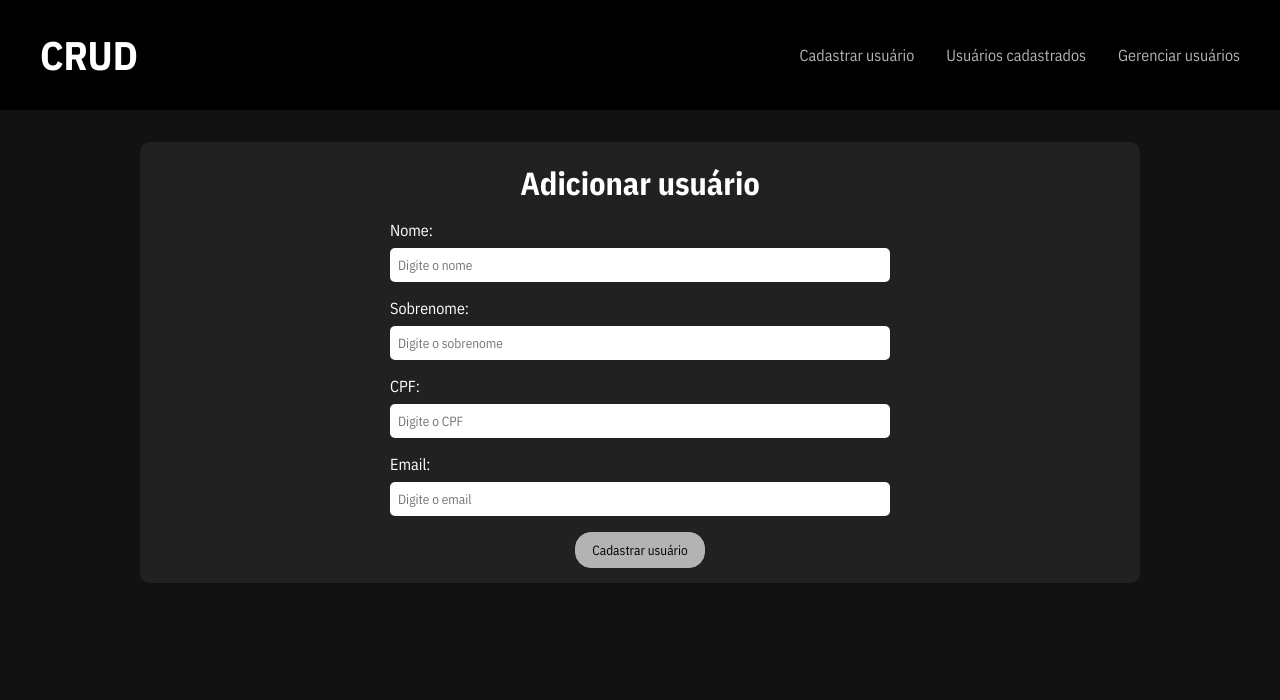
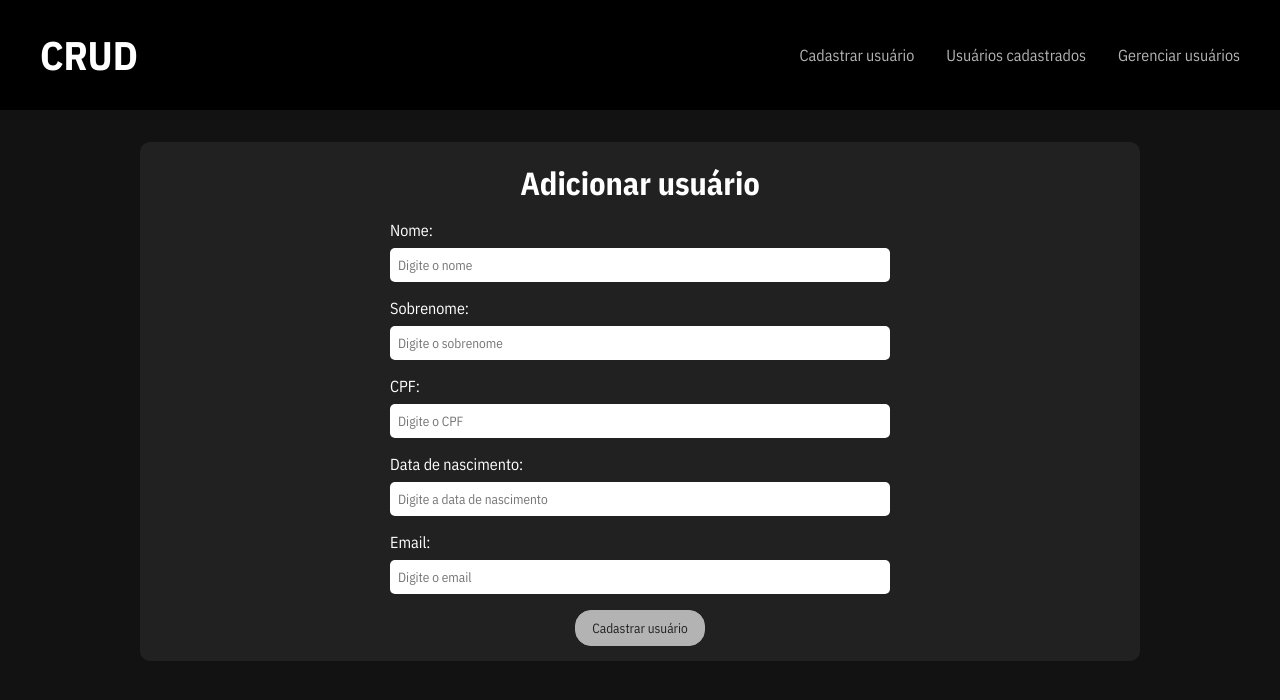
Before and after one commit to xxzidanilloxx/crud-react, a React (Vite) app: page /new-user in a window 1280 px wide. Shown: the top 700 px of the page. Built offline with nearby package versions, Linux system fonts and the light colour scheme.

Commit message:
feat: implementação do atributo data de nascimento

```diff
--- a/src/routes/Admin.css
+++ b/src/routes/Admin.css
@@ -12,6 +12,11 @@
   flex-direction: column;
   margin-bottom: .5rem;
   padding-bottom: .5rem;
+}
+
+.admin h2,
+.admin p {
+    margin-bottom: 1rem;
 }
 
 .actions {
--- a/src/routes/Admin.jsx
+++ b/src/routes/Admin.jsx
@@ -41,7 +41,7 @@ const Admin = () => {
       ) : (
         user.map((user) => (
           <div className="user" key={user.id}>
-            <h2>{user.firstName}</h2>
+            <h2>{`${user.firstName} ${user.lastName}`}</h2>
             <div className="actions">
               <Link className="btn edit-btn" to={`/users/edit/${user.id}`}>
                 Editar
--- a/src/routes/EditUser.jsx
+++ b/src/routes/EditUser.jsx
@@ -10,6 +10,7 @@ const EditUser = () => {
   const [firstName, setFirstName] = useState("");
   const [lastName, setLastName] = useState("");
   const [cpf, setCpf] = useState("");
+  const [birthDate, setBirthDate] = useState("");
   const [email, setEmail] = useState("");
 
   const { id } = useParams();
@@ -25,6 +26,7 @@ const EditUser = () => {
       setFirstName(data.firstName);
       setLastName(data.lastName);
       setCpf(data.cpf);
+      setBirthDate(data.birthDate);
       setEmail(data.email);
 
     } catch (error) {
@@ -35,7 +37,7 @@ const EditUser = () => {
   const editUser = async (e) => {
     e.preventDefault();
 
-    const user = { firstName, lastName, cpf, email };
+    const user = { firstName, lastName, cpf, birthDate, email };
 
     await userFetch.put(`/users/${id}`, user);
 
@@ -86,6 +88,17 @@ const EditUser = () => {
         />
       </div>
       <div className="form-control">
+          <label htmlFor="birthDate">Data de nascimento:</label>
+          <input
+            type="text"
+            name="birthDate"
+            id="birthDate"
+            placeholder="Digite a data de nascimento"
+            onChange={(e) => setBirthDate(e.target.value)}
+            value={birthDate || ""}
+          />
+        </div>
+      <div className="form-control">
         <label htmlFor="email">Email:</label>
         <input
           type="text"
--- a/src/routes/NewUser.jsx
+++ b/src/routes/NewUser.jsx
@@ -9,13 +9,14 @@ const NewUser = () => {
 
   const [firstName, setFirstName] = useState("");
   const [lastName, setLastName] = useState("");
-  const [cpf, setCpf] = useState(0);
+  const [cpf, setCpf] = useState("");
+  const [birthDate, setBirthDate] = useState("");
   const [email, setEmail] = useState("");
 
   const createUser = async (e) => {
     e.preventDefault();
 
-    const user = { firstName, lastName, cpf, email };
+    const user = { firstName, lastName, cpf, birthDate, email };
 
     await userFetch.post("/users", user);
 
@@ -59,6 +60,16 @@ const NewUser = () => {
           />
         </div>
         <div className="form-control">
+          <label htmlFor="birthDate">Data de nascimento:</label>
+          <input
+            type="text"
+            name="birthDate"
+            id="birthDate"
+            placeholder="Digite a data de nascimento"
+            onChange={(e) => setBirthDate(e.target.value)}
+          />
+        </div>
+        <div className="form-control">
           <label htmlFor="email">Email:</label>
           <input
             type="text"
--- a/src/routes/User.jsx
+++ b/src/routes/User.jsx
@@ -30,8 +30,9 @@ const User = () => {
       <p>Carregando...</p>
       ) : (
       <div className="user">
-        <h2>{user.firstName}</h2>
+        <h2>{`${user.firstName} ${user.lastName}`}</h2>
           <p> CPF: {user.cpf}</p>
+          <p> Data de nascimento: {user.birthDate}</p>
           <p> Email: {user.email}</p>
       </div>
       )}
--- a/src/routes/Users.css
+++ b/src/routes/Users.css
@@ -25,7 +25,7 @@
 
 .btn {
     background-color: #b3b3b3;
-    color: #000000;
+    color: #212121;
     border: 1px solid #b3b3b3;
     opacity: 1;
     padding: .5rem 1rem;
--- a/src/routes/Users.jsx
+++ b/src/routes/Users.jsx
@@ -32,7 +32,7 @@ const Users = () => {
         users.map((user) => (
           <div className="user" key={user.id}>
             <Link to={`/users/${user.id}`}>
-            <h2>{user.firstName}</h2>
+            <h2>{`${user.firstName} ${user.lastName}`}</h2>
             </Link>
           </div>
         ))
```
